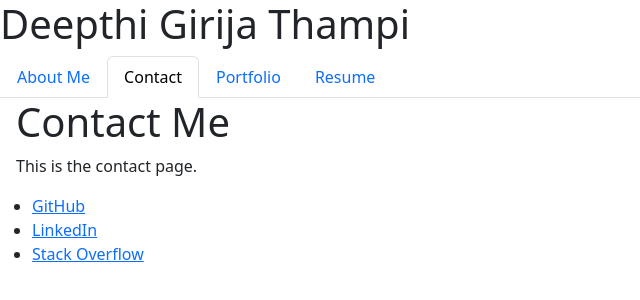
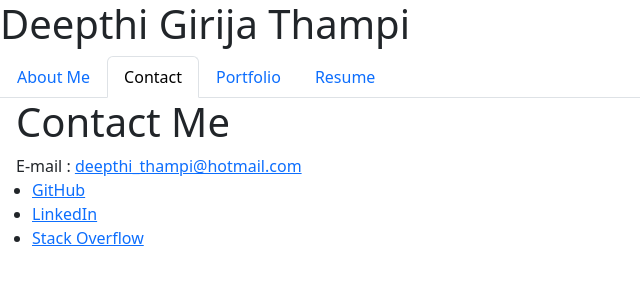
Before and after one commit to deepthithampi/my-portfolio, a React (Vite) app: page /contact in a window 1280 px wide. Shown: the top 300 px of the page, without its empty margins (0-640 px from the left). Built offline with nearby package versions, Linux system fonts and the light colour scheme.

Commit message:
Added functionalities

```diff
--- a/package.json
+++ b/package.json
@@ -11,6 +11,7 @@
     "preview": "vite preview"
   },
   "dependencies": {
+    "bootstrap": "^5.3.3",
     "react": "^18.3.1",
     "react-dom": "^18.3.1",
     "react-router-dom": "^6.26.2"
--- a/src/components/Project.jsx
+++ b/src/components/Project.jsx
@@ -8,7 +8,7 @@ function Project({ title, imageUrl, deployedLink, githubLink }) {
         <img src={imageUrl} alt={`Screenshot of ${title}`} />
         <div>
           {/* <a href={deployedLink} target="_blank" rel="noopener noreferrer">Deployed Application</a> */}
-          <a href={githubLink} target="_blank" rel="noopener noreferrer">GitHub Repository</a>
+          <a href={githubLink} target="_blank" rel="noopener noreferrer">deployedLink</a>
         </div>
       </div>
     );
--- a/src/main.jsx
+++ b/src/main.jsx
@@ -33,8 +33,8 @@ const router = createBrowserRouter([
         element: <Contact />,
       },
       {
-        path: '/resume', // Route for Resume page
-        element: <Resume />, // Resume component
+        path: '/resume',
+        element: <Resume />,
       },
     ],
   },
--- a/src/pages/Contact.jsx
+++ b/src/pages/Contact.jsx
@@ -12,7 +12,7 @@ function Contact() {
     return (
       <div>
         <h1>Contact Me</h1>
-        <p>This is the contact page.</p>
+        <label>E-mail : </label> <a href="mailto:deepthi_thampi@hotmail.com">deepthi_thampi@hotmail.com</a>
       </div>
     );
   }
```
Also changed, not shown: 1 other file (tests, documents, lock files or other folders).
